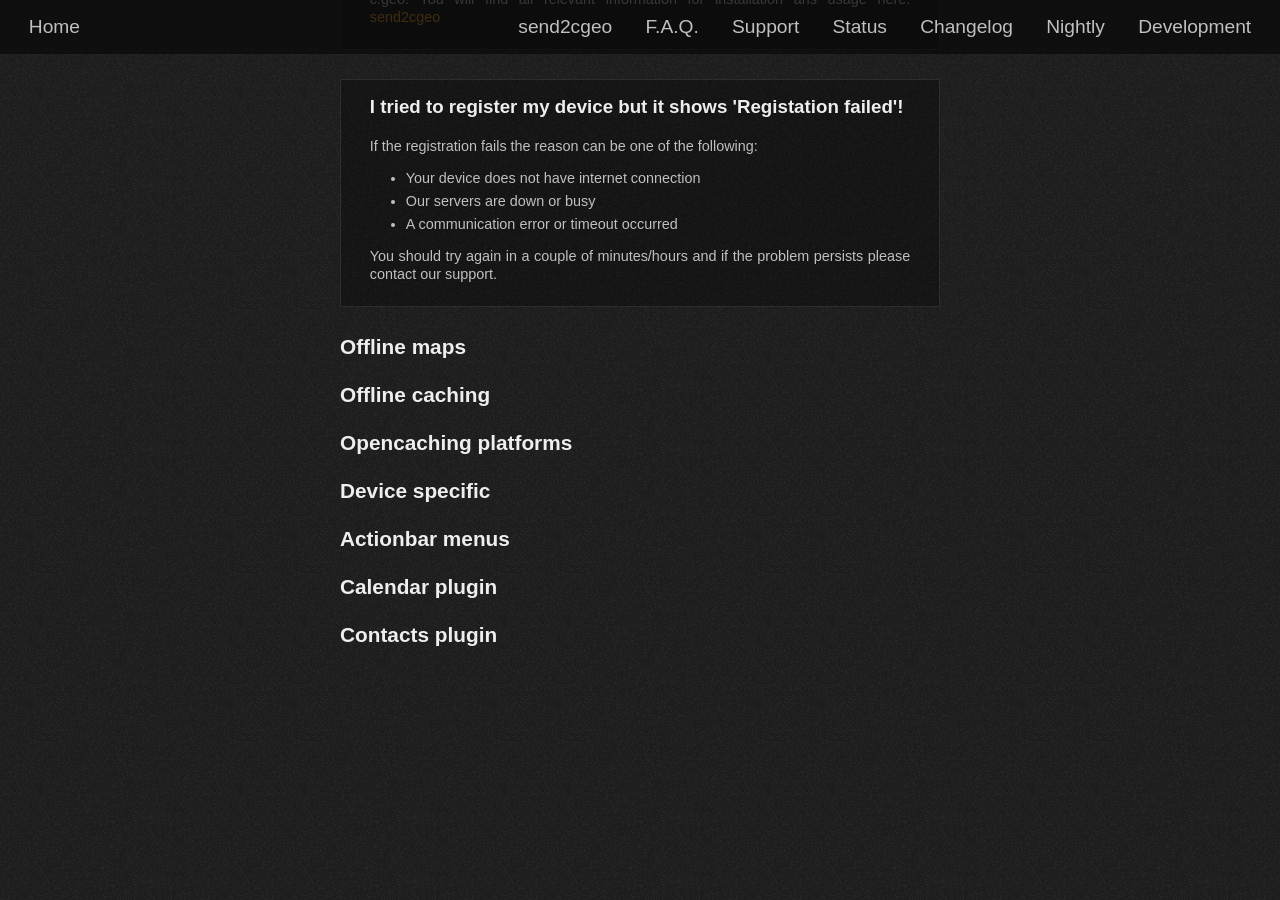
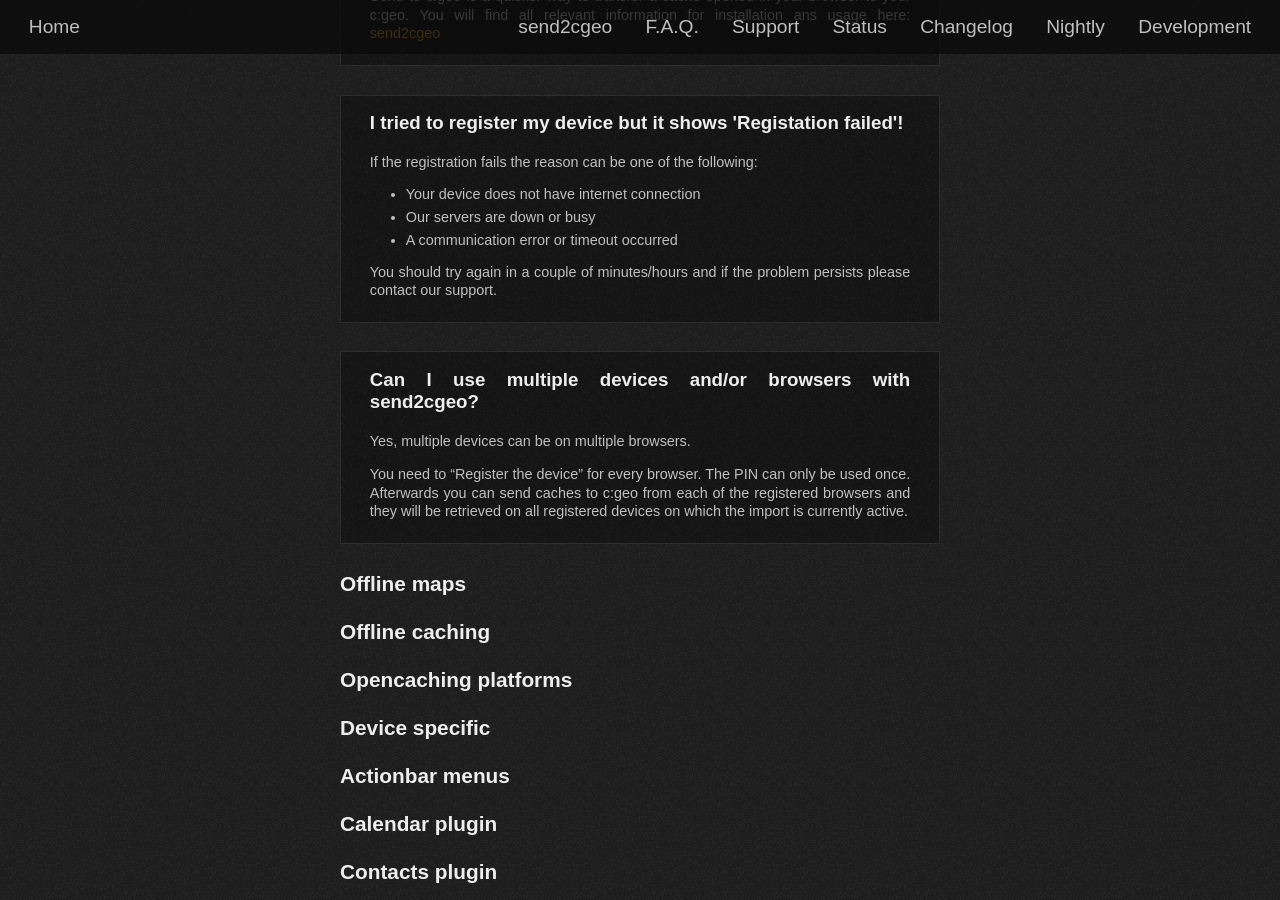
Before and after one commit to cgeo/cgeo.github.io, a Jekyll site: the page built from faq.html, in a window 1280 px wide and 900 px high, scrolled down 18667 px. Built offline with Jekyll 4.4.1, drawn with Linux system fonts in a browser that asks for light colours; some web fonts are replaced; before the commit the page ends 19330 px from its top, so only the background shows below that; some of the changed text lies outside the part shown.

Commit message:
FAQ Send2cgeo Multiple browsers

```diff
--- a/_data/faq.yml
+++ b/_data/faq.yml
@@ -624,6 +624,13 @@
 
             You should try again in a couple of minutes/hours and if the problem persists please contact our support.
 
+      - title: Can I use multiple devices and/or browsers with send2cgeo?
+        content: |
+            Yes, multiple devices can be on multiple browsers.
+
+            You need to "Register the device" for every browser. The PIN can only be used once.
+            Afterwards you can send caches to c:geo from each of the registered browsers and they will be retrieved on all registered devices on which the import is currently active.
+
 - title: Offline maps
   items:
 
```
